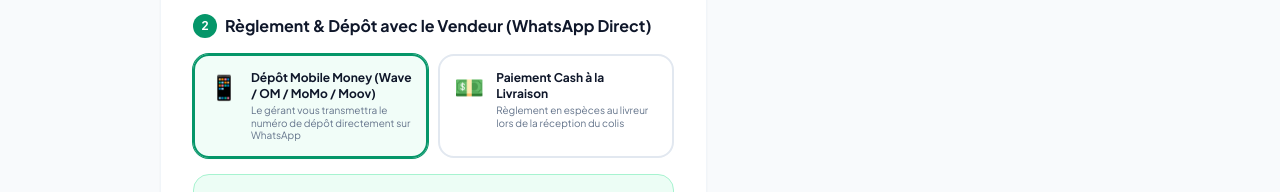
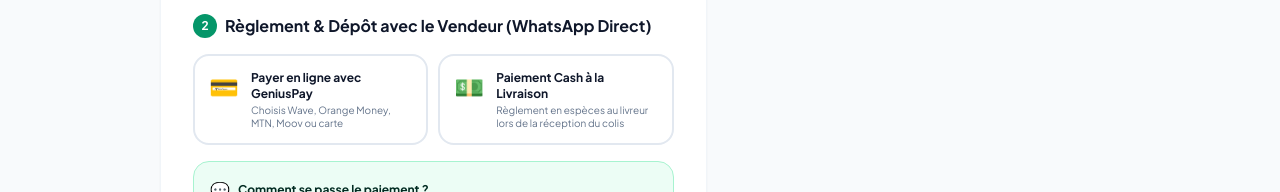
Before and after one commit to amoussouemmanuel2003-dev/vetements-shop, a Vue app in the folder frontend/: page /checkout in a window 1280 px wide. Shown: the part 512-704 px from the top of the page. Built offline with nearby package versions, Linux system fonts and the light colour scheme; no server answers.

Commit message:
ajout de nouveaux fichier

```diff
--- a/frontend/src/views/CheckoutView.vue
+++ b/frontend/src/views/CheckoutView.vue
@@ -30,11 +30,11 @@
 
 const paymentOptions = [
   {
-    id: 'Dépôt Mobile Money (Wave, Orange, MTN, Moov)',
-    name: 'Dépôt Mobile Money (Wave / OM / MoMo / Moov)',
-    logo: '📱',
-    hint: 'Le gérant vous transmettra le numéro de dépôt directement sur WhatsApp'
-  },
+  id: 'GeniusPay',
+  name: 'Payer en ligne avec GeniusPay',
+  logo: '💳',
+  hint: 'Choisis Wave, Orange Money, MTN, Moov ou carte'
+},
   {
     id: 'Espèces à la livraison',
     name: 'Paiement Cash à la Livraison',
@@ -116,6 +116,19 @@
         totalPrice: cart.totalPrice
       };
     }
+    if (paymentPreference.value === 'GeniusPay') {
+  const { data: payment } = await axios.post(
+    '/api/payments/geniuspay/initiate',
+    { orderId: order.id }
+  );
+
+  if (!payment.checkoutUrl) {
+    throw new Error('Le lien de paiement GeniusPay est manquant.');
+  }
+
+  window.location.assign(payment.checkoutUrl);
+  return;
+}
 
     // 2. Préparation de l'URL WhatsApp avec tous les détails
     const whatsappUrl = getWhatsAppUrl(order);
```
